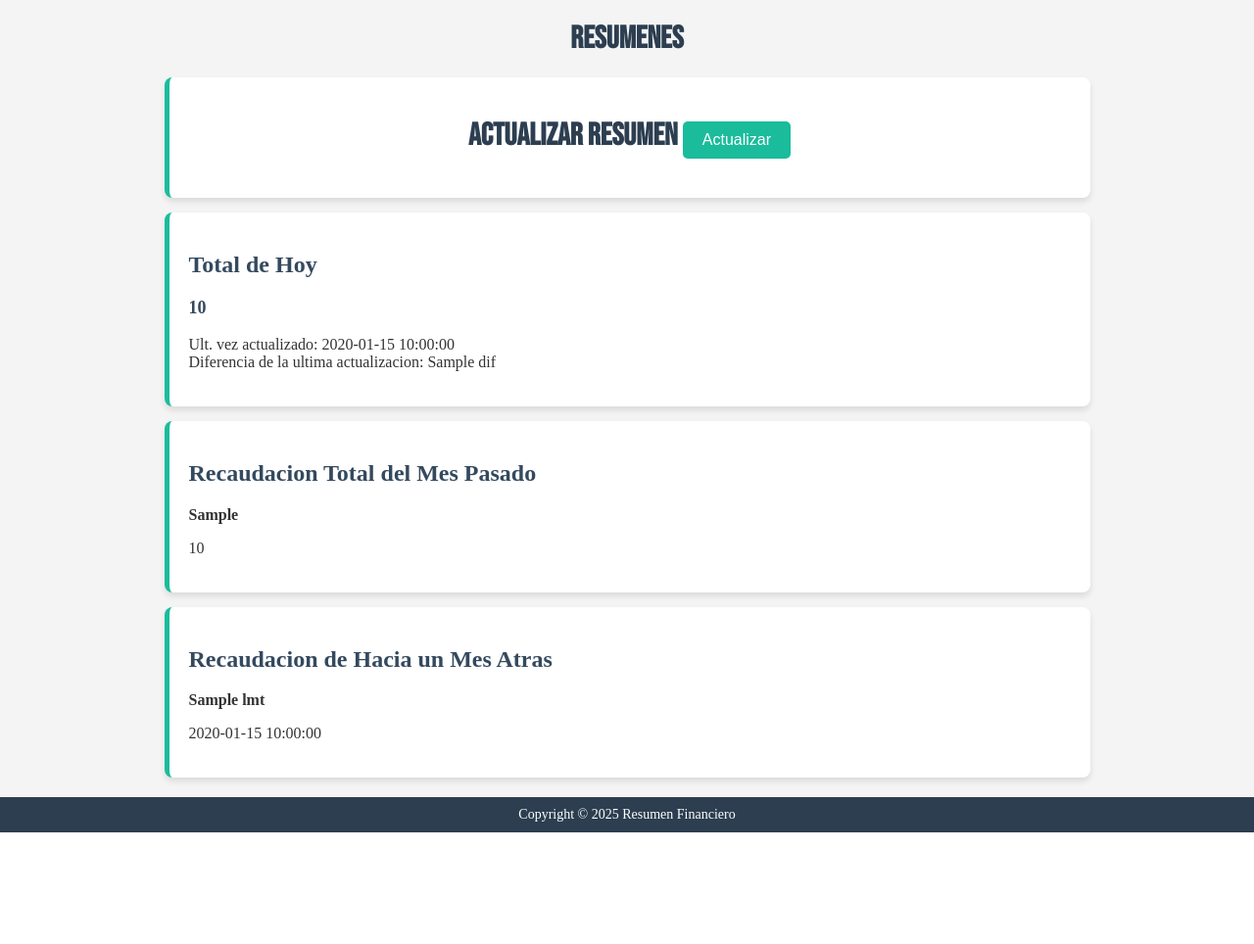
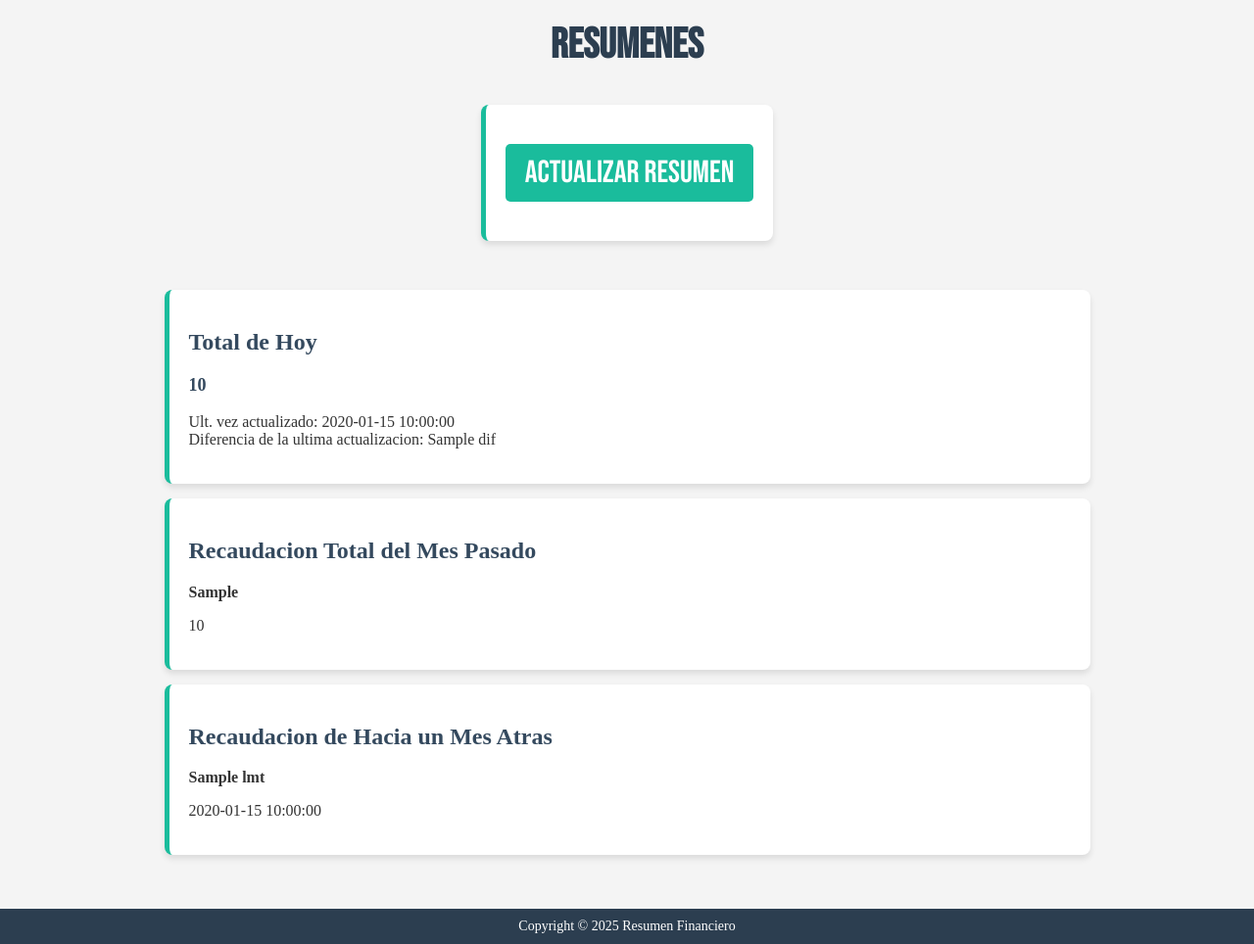
Before and after one commit to MateoGiuffra/autogs, a Flask app: template front/templates/index.html in a window 1280 px wide. Shown: the whole page at 98% size. Before the commit the page ends 850 px from the top, so only its background shows below. Run offline with Flask 3, Linux system fonts and the light colour scheme; the template is opened without the code that fills it: most values are stand-ins (such as "Sample title", 1, 10 or a date in 2020); parts of the project's set-up code (start-up, migrations or seed data) failed here and were passed over; some web fonts are replaced.

Commit message:
subo estilado

```diff
--- a/front/static/css/mystyle.css
+++ b/front/static/css/mystyle.css
@@ -5,6 +5,9 @@ body {
   padding: 0;
   background-color: #f4f4f4; /* Fondo suave */
   color: #333; /* Texto en gris oscuro */
+  display: flex;
+  flex-direction: column; /* Organizar en columnas */
+  min-height: 100vh; /* Asegura que el cuerpo ocupe al menos el 100% de la altura de la ventana */
 }
 
 h1 {
@@ -22,13 +25,14 @@ body {
 /* Botones */
 .actualizar-button-style {
   background-color: #1abc9c; /* Verde menta */
-    color: white;
   border: none;
-    padding: 10px 20px;
-    font-size: 16px;
+  padding: 10px 20px; /* Espaciado interno */
   border-radius: 5px;
   cursor: pointer;
   transition: background-color 0.3s ease;
+  font-size: 100% !important; /* Tamaño del texto */
+  font-family: 'Bebas Neue', sans-serif;
+  color: white;
 }
 
 .actualizar-button-style:hover {
@@ -128,6 +132,18 @@ body {
   color: white;
   margin-top: 20px;
   font-size: 14px;
+  /* Asegura que el footer se quede al final */
+  flex-shrink: 0; /* Evita que el footer se encoja */
+}
+
+.resumenes-title {
+  font-size: 270%;
+}
+
+/* Contenedor principal para ocupar el espacio disponible */
+main {
+  flex: 1; /* Ocupa el espacio restante entre el header y el footer */
+  padding: 20px;
 }
 
 
--- a/front/templates/index.html
+++ b/front/templates/index.html
@@ -5,6 +5,7 @@
         <meta name="viewport" content="width=device-width">
         <meta name="description" content="Sitio web destinado al analisis de resumenes financieros">
         <title>Resumenes</title>
+        <!-- <link rel="stylesheet" href="/static/css/mystyle.css"> -->
         <link rel="stylesheet" href="/front/static/css/mystyle.css">
         <script src="/static/js/script.js"></script>
         <!-- fuente de google -->
@@ -17,11 +18,12 @@
         <link href="https://fonts.googleapis.com/css2?family=Bebas+Neue&family=DM+Serif+Text:ital@0;1&display=swap" rel="stylesheet">
     </head>
     <body>
-        <h1>Resumenes</h1>
+        <h1 class="resumenes-title">Resumenes</h1>
         <article class="article-id">
             <h1>
-                Actualizar Resumen
-                <button class='actualizar-button-style' id='actualizar'>Actualizar</button>
+                <button class='actualizar-button-style' id='actualizar'>
+                    <div class='texto-btn'>Actualizar Resumen</div>
+                </button>
                 <div id="spinner" style="display: none;"></div>
             </h1>
         </article>
```
Lines whose indentation alone changed are shown as unchanged.
